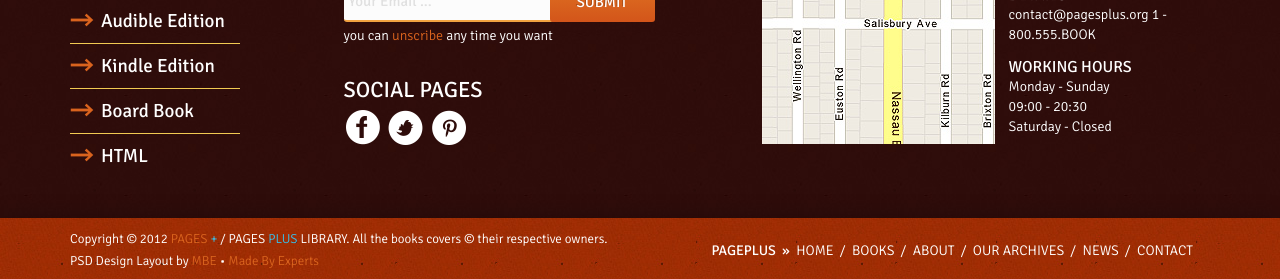
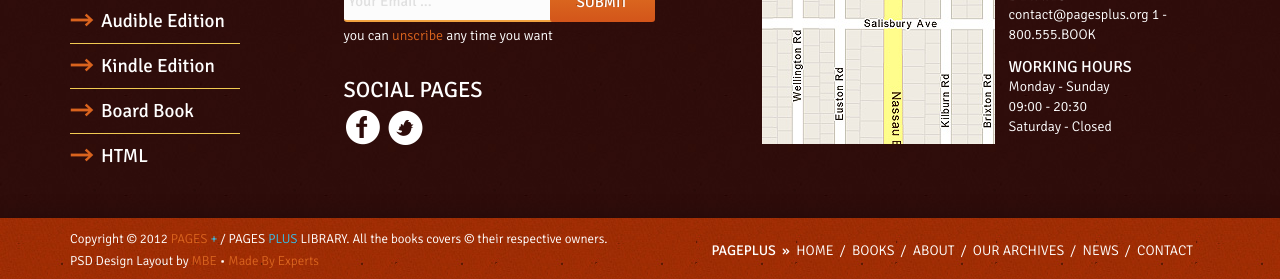
Before and after one commit to transgresspress/transgresspress.github.io, a Jekyll site: the page built from index.html, in a window 1280 px wide. Shown: the part 2401-2680 px from the top of the page. Built offline with Jekyll 4.4.1, drawn with Linux system fonts in a browser that asks for light colours.

Commit message:
Adds social media URLs

```diff
--- a/_config.yml
+++ b/_config.yml
@@ -1,4 +1,7 @@
 # Site settings
+
+facebook_url: http://www.facebook.com/transgress.press
+twitte_url: http://twitter.com/trans_books
 
 message_404: "Head back to Transgress Press"
 
--- a/_includes/footer.html
+++ b/_includes/footer.html
@@ -30,9 +30,8 @@
 
 					<h2>social pages</h2>
 					<ul class="social-buttons">
-						<li class="facebook"><a href=""></a></li>
-						<li class="twitter"><a href=""></a></li>
-						<li class="pinterest"><a href=""></a></li>
+						<li class="facebook"><a href=“{{ site.facebook_url }}”></a></li>
+						<li class="twitter"><a href=“{{ site.twitter_url }}”></a></li>
 					</ul>
 				</article><!-- block social and networking -->
 
--- a/index.html
+++ b/index.html
@@ -22,7 +22,7 @@
 							<article>
 								<div class="book-image">
 									<a href="">
-										<img src="///img/book1.jpg" alt="" />
+										<img src="/img/book1.jpg" alt="" />
 										<div class="banner"><img src="///img/banner-new.png" alt="" /></div><!-- banner -->
 									</a>
 								</div><!-- book image -->
@@ -77,7 +77,7 @@
 							<article>
 								<div class="book-image">
 									<a href="">
-										<img src="//img/book2.jpg" alt="" />
+										<img src="/img/book2.jpg" alt="" />
 									</a>
 								</div><!-- book image -->
 
```
